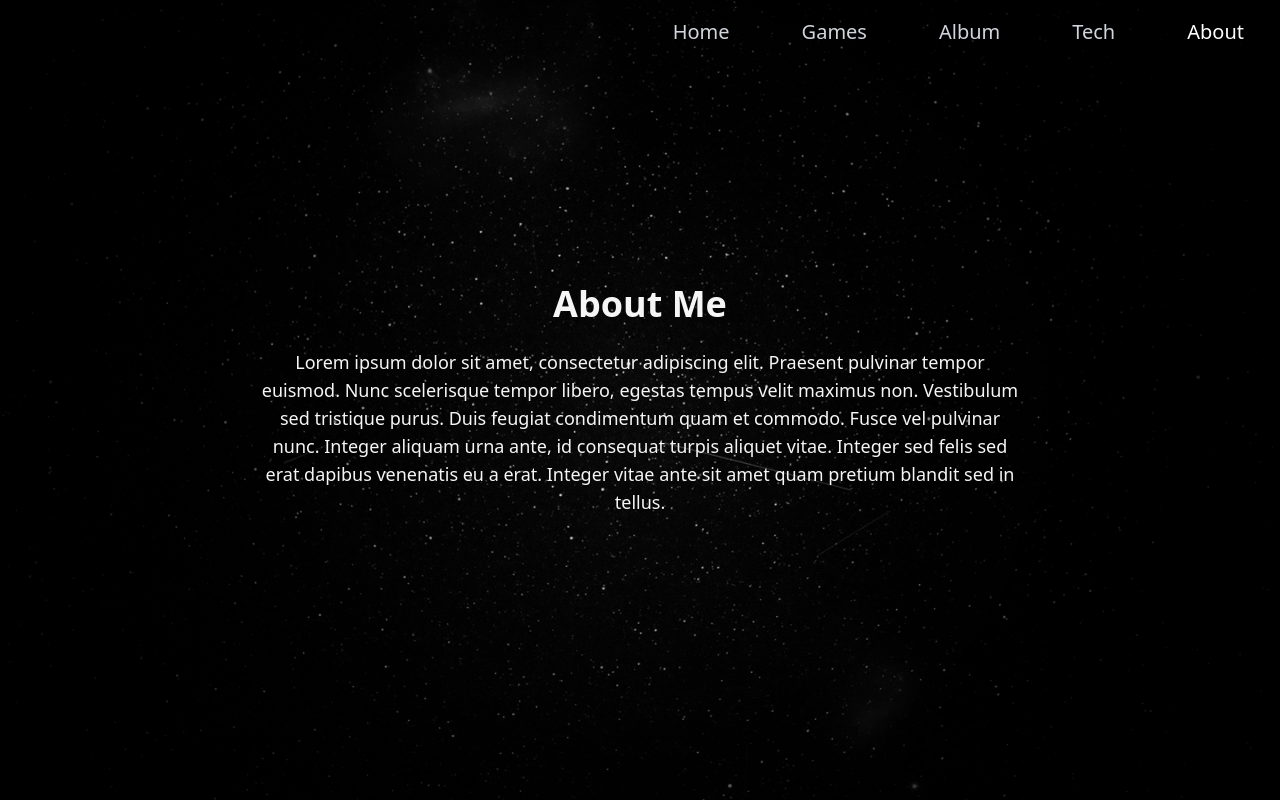
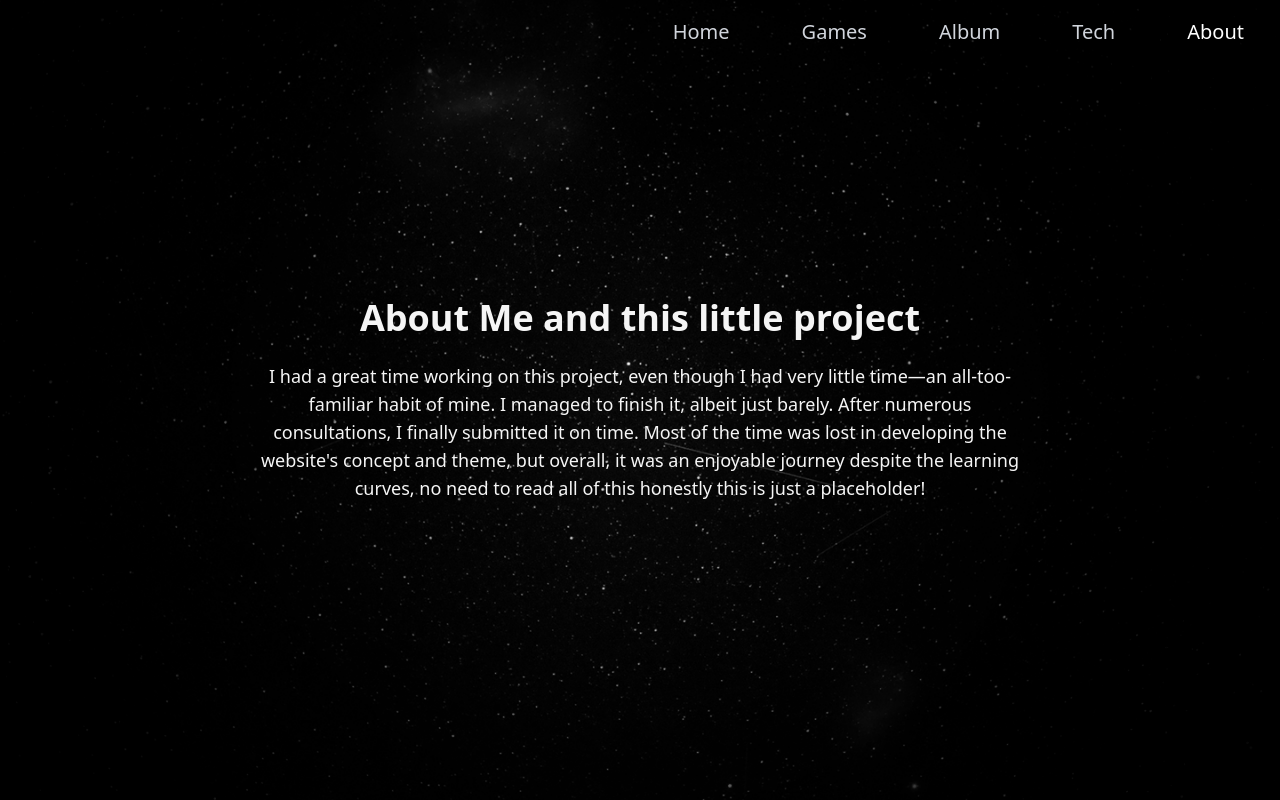
Before and after one commit to Arkyna/uts_pemrograman_web_122140174, a React (Vite) app: page /about in a window 1280 px wide. Built offline with nearby package versions, Linux system fonts and the light colour scheme.

Commit message:
Second U.P.P 0.3

```diff
--- a/src/components/pages/About.jsx
+++ b/src/components/pages/About.jsx
@@ -8,9 +8,9 @@ const About = () => {
             style={{ backgroundImage: `url(${bgImage})` }}>
             <div className="min-h-screen flex flex-col items-center justify-center text-[#F5F5F5] p-8">
                 <div className="max-w-3xl text-center">
-                    <h1 className="text-4xl font-bold mb-6">About Me</h1>
+                    <h1 className="text-4xl font-bold mb-6">About Me and this little project</h1>
                     <p className="text-lg">
-                        Lorem ipsum dolor sit amet, consectetur adipiscing elit. Praesent pulvinar tempor euismod. Nunc scelerisque tempor libero, egestas tempus velit maximus non. Vestibulum sed tristique purus. Duis feugiat condimentum quam et commodo. Fusce vel pulvinar nunc. Integer aliquam urna ante, id consequat turpis aliquet vitae. Integer sed felis sed erat dapibus venenatis eu a erat. Integer vitae ante sit amet quam pretium blandit sed in tellus.
+                    I had a great time working on this project, even though I had very little time—an all-too-familiar habit of mine. I managed to finish it, albeit just barely. After numerous consultations, I finally submitted it on time. Most of the time was lost in developing the website's concept and theme, but overall, it was an enjoyable journey despite the learning curves, no need to read all of this honestly this is just a placeholder!
                     </p>
                 </div>
             </div>
```
